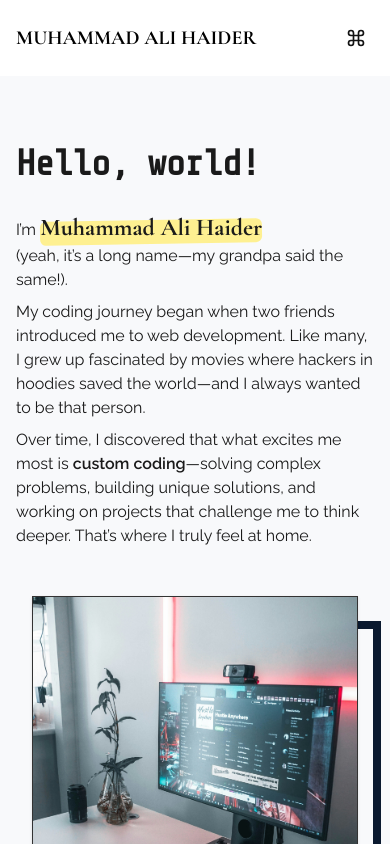
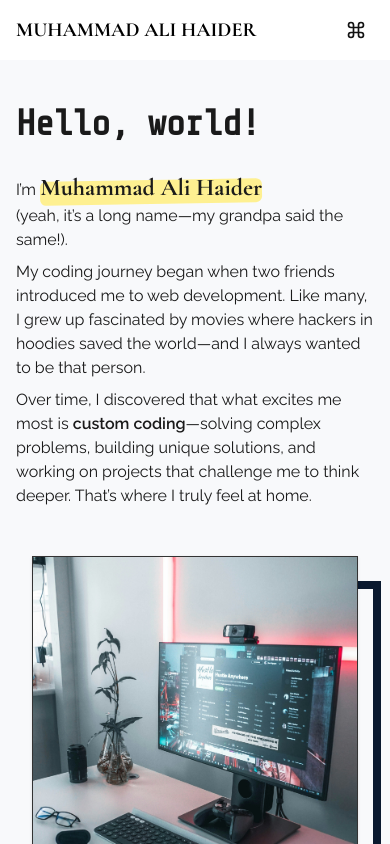
Before and after one commit to ali-hiader/portfolio, a Next.js app: page /about in a window 390 px wide. Shown: the top 844 px of the page. Built offline with nearby package versions, Linux system fonts and the light colour scheme.

Commit message:
adjusted

```diff
--- a/src/components/about-me.tsx
+++ b/src/components/about-me.tsx
@@ -12,7 +12,7 @@ interface Props {
 
 function AboutMe({ isAboutPage }: Props) {
   return (
-    <section className="grid grid-cols-1 md:grid-cols-2 gap-4 md:gap-8 text-primary-foreground mb-24 mt-12 md:mt-16 lg:mt-24">
+    <section className="grid grid-cols-1 md:grid-cols-2 gap-4 md:gap-8 text-primary-foreground mb-24 mt-6 md:mt-12 lg:mt-24">
       <div className="">
         <h2
           id="about"
--- a/src/components/nav-bar.tsx
+++ b/src/components/nav-bar.tsx
@@ -15,7 +15,7 @@ export default function NavBar() {
   const pathname = usePathname();
 
   return (
-    <nav className="flex items-center justify-between px-4 py-5 bg-white">
+    <nav className="flex items-center justify-between px-4 py-3 sm:py-5 bg-white">
       <Link href={"/"} className="flex items-center  gap-4">
         <h2 className="sm:text-2xl text-xl font-extrabold headingFont text-black uppercase">
           Muhammad Ali Haider
```
